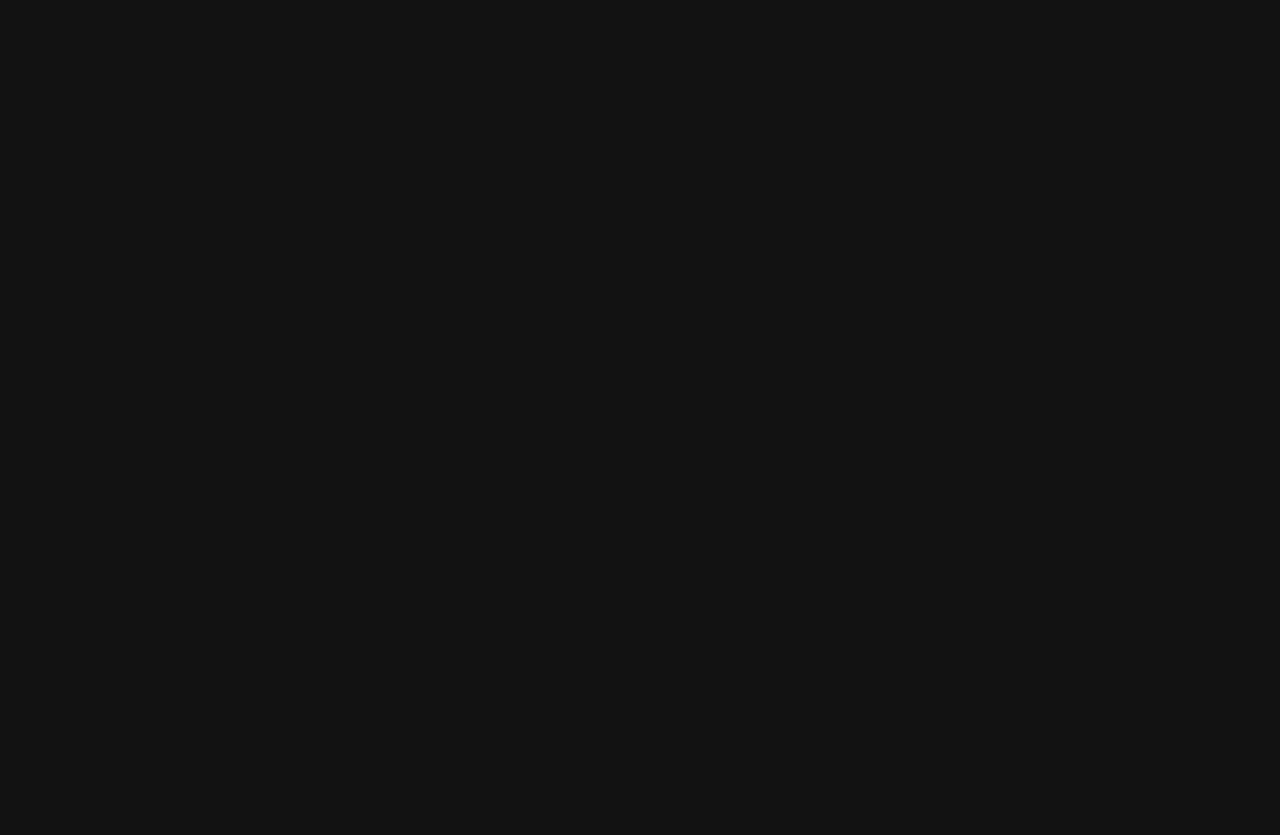
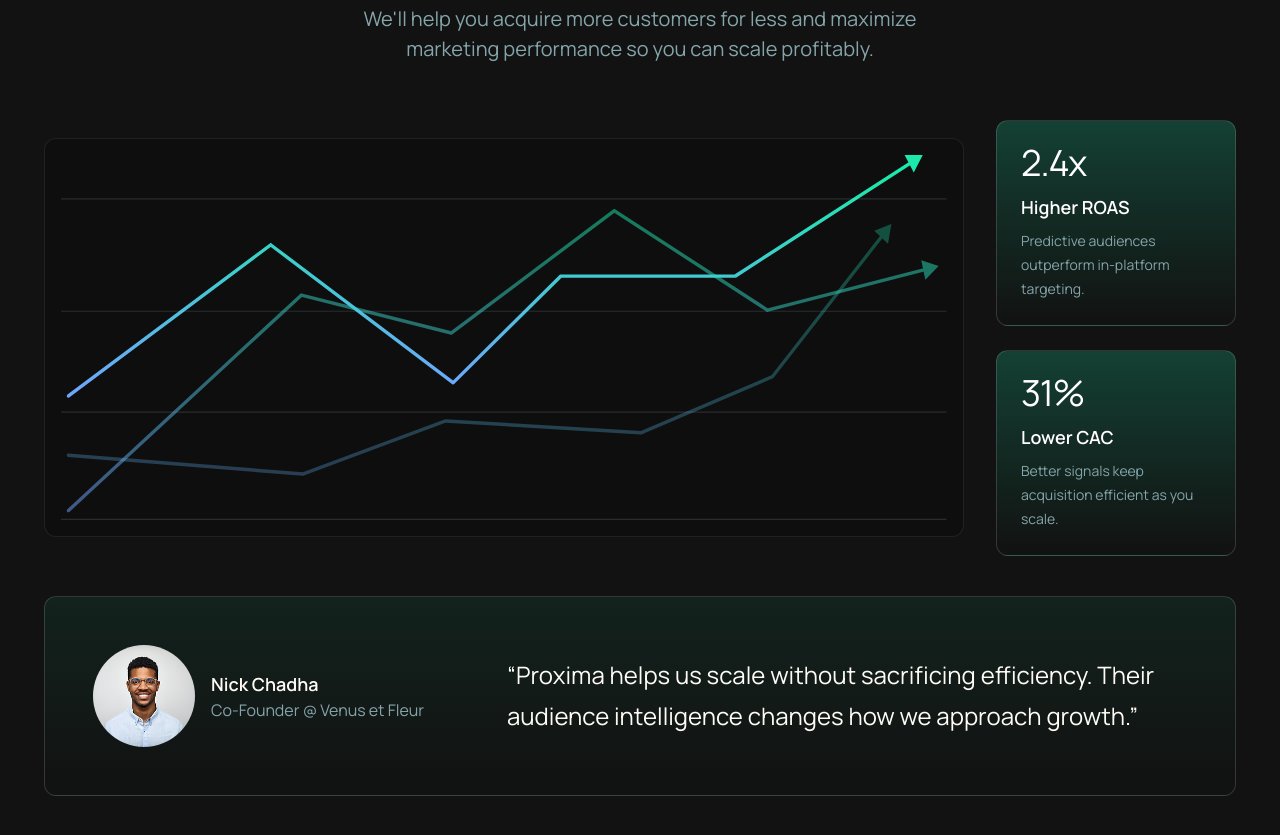
Before and after one commit to gitadityakumar/Landing-pages, a Next.js app in the folder 10_marketinglandingpage/: page / in a window 1280 px wide. Shown: the part 1013-1848 px from the top of the page. Before the commit the page ends 850 px from the top, so only its background shows below. Built offline with nearby package versions, Linux system fonts and the light colour scheme; a web font is replaced by a local one.

Commit message:
10: add results section component

```diff
--- a/10_marketinglandingpage/app/page.tsx
+++ b/10_marketinglandingpage/app/page.tsx
@@ -1,9 +1,11 @@
 import HeroSection from "@/components/hero-section";
+import ResultsSection from "@/components/results-section";
 
 export default function Home() {
   return (
     <main className="page-shell">
       <HeroSection />
+      <ResultsSection />
     </main>
   );
 }
--- /dev/null
+++ b/10_marketinglandingpage/components/results-section.tsx
@@ -0,0 +1,80 @@
+import Image from "next/image";
+
+const stats = [
+  {
+    value: "2.4x",
+    label: "Higher ROAS",
+    detail: "Predictive audiences outperform in-platform targeting.",
+  },
+  {
+    value: "31%",
+    label: "Lower CAC",
+    detail: "Better signals keep acquisition efficient as you scale.",
+  },
+];
+
+export default function ResultsSection() {
+  return (
+    <section className="bg-(--color-page-bg) py-20 md:py-24">
+      <div className="section-shell">
+        <div className="mx-auto max-w-190 text-center">
+          <h2 className="font-display text-[clamp(2.75rem,5vw,3.5rem)] leading-[1.05] text-white">
+            Eye popping results
+          </h2>
+          <p className="mx-auto mt-3 max-w-142.5 text-[20px] leading-normal text-(--color-page-muted)">
+            We&apos;ll help you acquire more customers for less and maximize marketing
+            performance so you can scale profitably.
+          </p>
+        </div>
+
+        <div className="mt-14 grid gap-8 lg:grid-cols-[minmax(0,1fr)_240px] lg:items-center">
+          <div className="overflow-hidden rounded-xl border border-white/8 bg-black/20 p-4">
+            <Image
+              alt="Performance line graph"
+              className="w-full"
+              height={381}
+              priority
+              src="/design-assets/line-graph.svg"
+              width={925}
+            />
+          </div>
+
+          <div className="grid gap-6">
+            {stats.map((stat) => (
+              <div className="feature-panel rounded-xl p-6" key={stat.label}>
+                <p className="font-display text-4xl leading-none text-white">{stat.value}</p>
+                <p className="mt-3 text-lg font-semibold text-white">{stat.label}</p>
+                <p className="mt-2 text-sm leading-6 text-(--color-page-muted)">{stat.detail}</p>
+              </div>
+            ))}
+          </div>
+        </div>
+
+        <div className="feature-panel-soft mt-10 rounded-xl p-8 md:p-12">
+          <div className="flex flex-col gap-8 md:flex-row md:items-center md:justify-between">
+            <div className="flex items-center gap-4">
+              <Image
+                alt="Nick Chadha"
+                className="rounded-full"
+                height={102}
+                src="/design-assets/nick-chadha.jpg"
+                width={102}
+              />
+              <div>
+                <p className="text-lg font-semibold text-background">Nick Chadha</p>
+                <p className="text-[16px] text-(--color-page-muted)">
+                  Co-Founder @ Venus et Fleur
+                </p>
+              </div>
+            </div>
+
+            <blockquote className="max-w-170 text-xl leading-[1.7] text-background md:text-2xl">
+              “Proxima helps us scale without sacrificing efficiency. Their audience
+              intelligence changes how we approach growth.”
+            </blockquote>
+          </div>
+        </div>
+      </div>
+    </section>
+  );
+}
```
